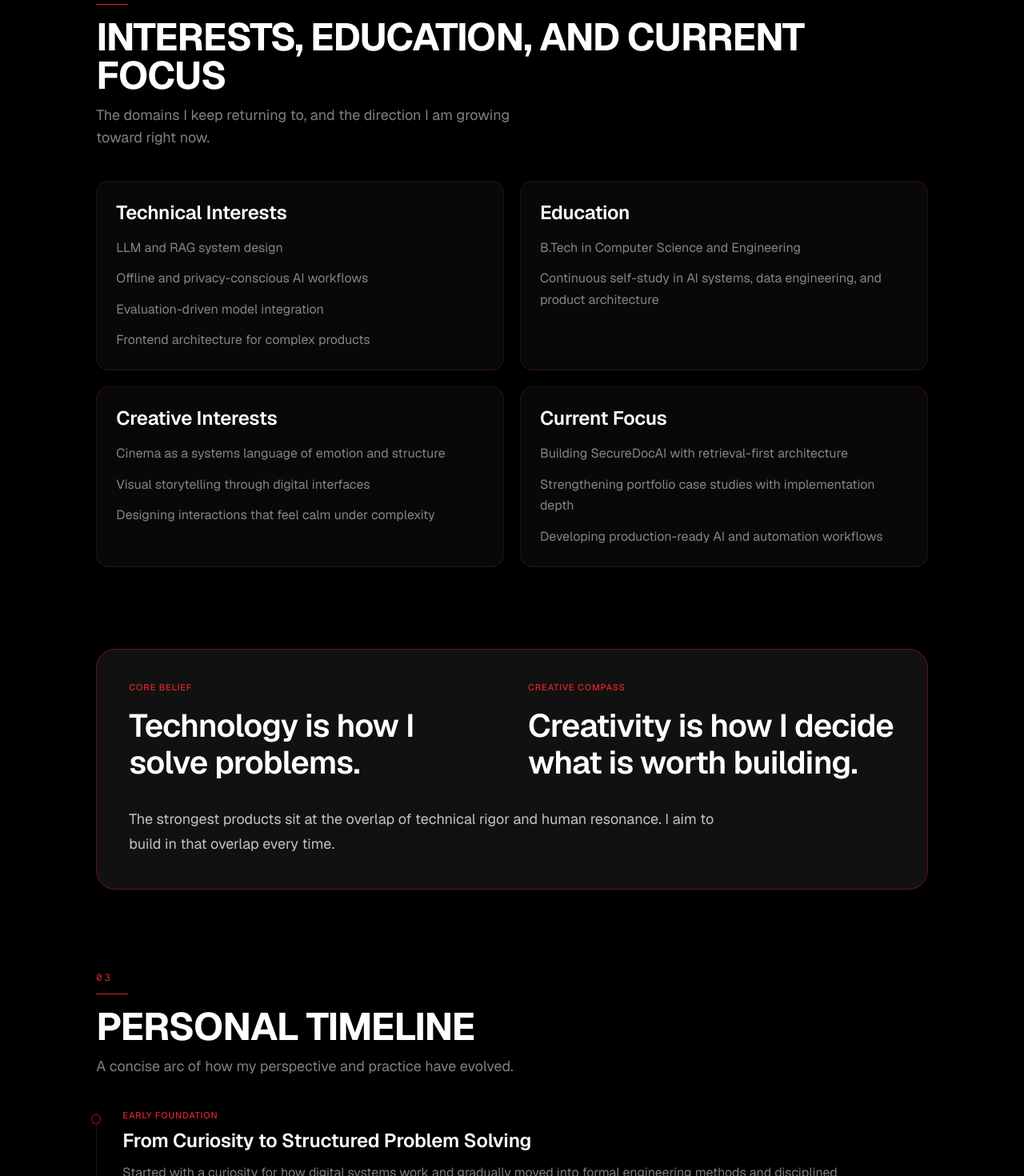
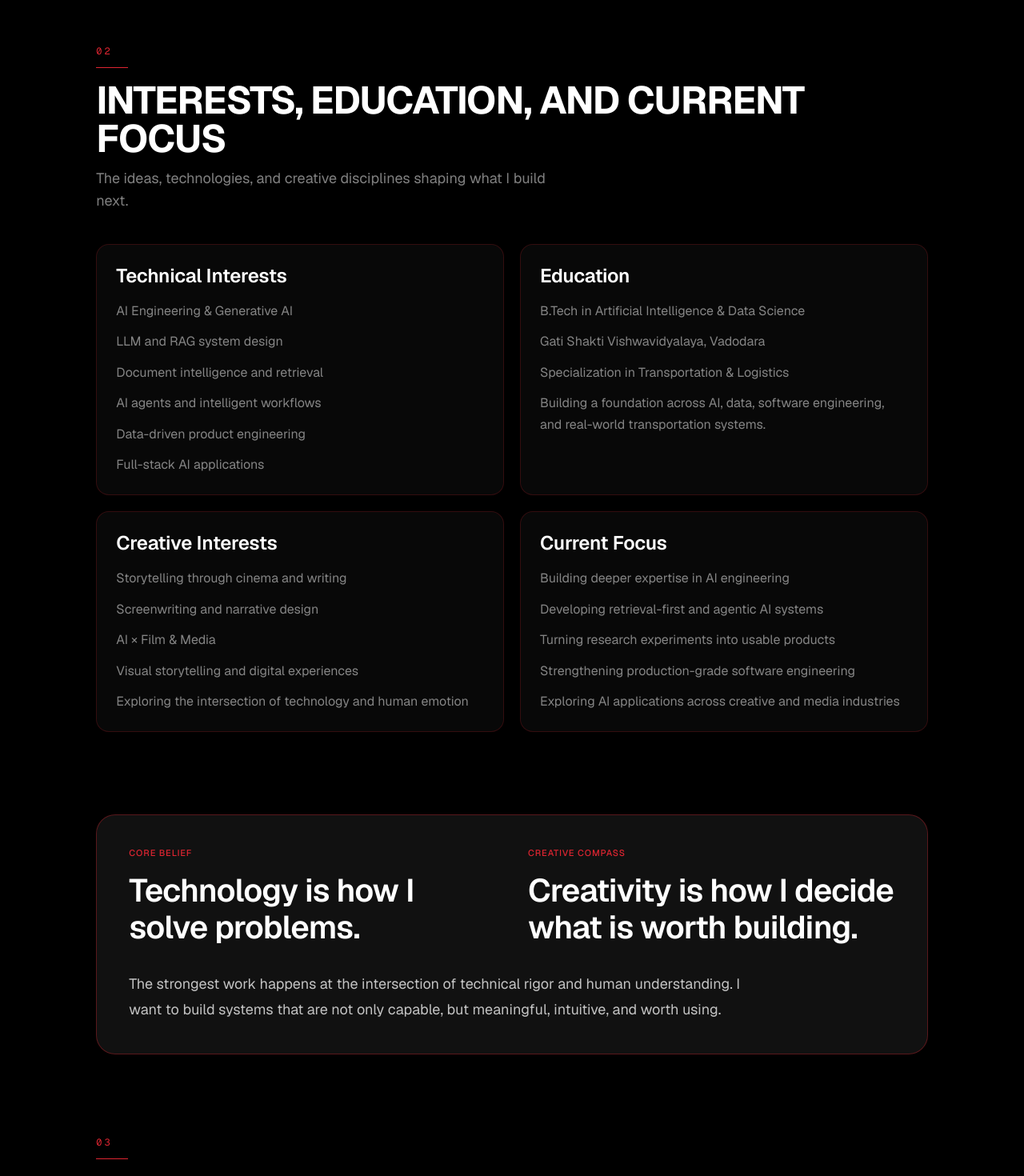
Before and after one commit to ajiteshchanna/AjiteshPortfolio, a Next.js app: page /about in a window 1280 px wide. Shown: the part 1180-2650 px from the top of the page at 80% size. Built offline with nearby package versions, Linux system fonts and the light colour scheme; no server answers.

Commit message:
adding experience

```diff
--- a/src/components/about/AboutHero.tsx
+++ b/src/components/about/AboutHero.tsx
@@ -19,7 +19,7 @@ export function AboutHero() {
 
           <div className="mt-8 flex flex-wrap gap-3">
             <Button href="/projects" size="lg">Explore My Work</Button>
-            <Button href="/contact" variant="secondary" size="lg">Start a Conversation</Button>
+            <Button href="/contact" variant="secondary" size="lg">Let&#39;s Build Something</Button>
           </div>
 
           <div className="mt-8">
--- a/src/components/about/AboutInterests.tsx
+++ b/src/components/about/AboutInterests.tsx
@@ -29,7 +29,7 @@ export function AboutInterests() {
           <SectionHeading
             number="02"
             title="Interests, Education, and Current Focus"
-            subtitle="The domains I keep returning to, and the direction I am growing toward right now."
+            subtitle="The ideas, technologies, and creative disciplines shaping what I build next."
             className="mb-10"
           />
 
--- a/src/components/about/AboutVisualStatement.tsx
+++ b/src/components/about/AboutVisualStatement.tsx
@@ -19,8 +19,8 @@ export function AboutVisualStatement() {
             </div>
 
             <p className="mt-8 max-w-3xl type-body-lg text-fg-secondary">
-              The strongest products sit at the overlap of technical rigor and human resonance.
-              I aim to build in that overlap every time.
+              The strongest work happens at the intersection of technical rigor and human understanding.
+              I want to build systems that are not only capable, but meaningful, intuitive, and worth using.
             </p>
           </div>
         </Reveal>
--- a/src/data/about.ts
+++ b/src/data/about.ts
@@ -9,9 +9,9 @@ export const ABOUT_INTRO = {
   eyebrow: "About",
   title: "Engineering Depth, Creative Intent",
   lead:
-    "I am an AI engineer and creative technologist focused on building systems that are robust in production and meaningful in human terms.",
+    "I'm an AI engineer and creative technologist interested in building intelligent systems that are technically rigorous, useful in practice, and thoughtfully designed.",
   summary:
-    "My work combines applied AI, product engineering, and narrative thinking to turn difficult problems into usable, scalable solutions.",
+    "My work sits at the intersection of artificial intelligence, software engineering, data, and storytelling. I enjoy going deep into a problem — understanding how a system should work, building it, testing it, and finding ways to make the experience around it feel simple.",
 };
 
 export const ABOUT_PERSPECTIVES = [
@@ -19,67 +19,89 @@ export const ABOUT_PERSPECTIVES = [
     id: "philosophy",
     title: "Engineering Philosophy",
     body:
-      "I prefer clear architecture over clever shortcuts. I build with iteration in mind: small validated steps, measurable outcomes, and systems that can be maintained by teams over time.",
+      "I prefer understanding the system before optimizing the solution. I build with clear architecture, small validated iterations, and measurable outcomes — because good engineering should remain understandable, testable, and maintainable.",
   },
   {
     id: "motivation",
     title: "What Drives Me",
     body:
-      "I am motivated by problems where technology can reduce friction in real lives. The goal is not novelty for its own sake, but clarity, reliability, and impact.",
+      "I'm drawn to problems where technology can turn complexity into clarity. I care less about building something simply because it is technically impressive, and more about whether it solves a real problem and creates something people can actually use.",
   },
 ] as const;
 
 export const ABOUT_TECHNICAL_INTERESTS = [
+  "AI Engineering & Generative AI",
   "LLM and RAG system design",
-  "Offline and privacy-conscious AI workflows",
-  "Evaluation-driven model integration",
-  "Frontend architecture for complex products",
+  "Document intelligence and retrieval",
+  "AI agents and intelligent workflows",
+  "Data-driven product engineering",
+  "Full-stack AI applications",
 ] as const;
 
 export const ABOUT_EDUCATION = [
-  "B.Tech in Computer Science and Engineering",
-  "Continuous self-study in AI systems, data engineering, and product architecture",
+  "B.Tech in Artificial Intelligence & Data Science",
+  "Gati Shakti Vishwavidyalaya, Vadodara",
+  "Specialization in Transportation & Logistics",
+  "Building a foundation across AI, data, software engineering, and real-world transportation systems.",
 ] as const;
 
 export const ABOUT_CREATIVE_INTERESTS = [
-  "Cinema as a systems language of emotion and structure",
-  "Visual storytelling through digital interfaces",
-  "Designing interactions that feel calm under complexity",
+  "Storytelling through cinema and writing",
+  "Screenwriting and narrative design",
+  "AI × Film & Media",
+  "Visual storytelling and digital experiences",
+  "Exploring the intersection of technology and human emotion",
 ] as const;
 
 export const ABOUT_CURRENT_FOCUS = [
-  "Building SecureDocAI with retrieval-first architecture",
-  "Strengthening portfolio case studies with implementation depth",
-  "Developing production-ready AI and automation workflows",
+  "Building deeper expertise in AI engineering",
+  "Developing retrieval-first and agentic AI systems",
+  "Turning research experiments into usable products",
+  "Strengthening production-grade software engineering",
+  "Exploring AI applications across creative and media industries",
 ] as const;
 
 export const ABOUT_TIMELINE: AboutTimelineItem[] = [
   {
     id: "foundation",
-    period: "Early Foundation",
-    title: "From Curiosity to Structured Problem Solving",
+    period: "The Foundation",
+    title: "From Curiosity to Engineering",
     description:
-      "Started with a curiosity for how digital systems work and gradually moved into formal engineering methods and disciplined implementation habits.",
+      "Started by exploring how software and digital systems work, gradually developing a stronger foundation in programming, data, and problem solving through academic projects and experimentation.",
   },
   {
-    id: "industry-exposure",
-    period: "Industry Exposure",
-    title: "Learning in Real Operational Contexts",
+    id: "real-world-exposure",
+    period: "Real-World Exposure",
+    title: "Learning Beyond the Classroom",
     description:
-      "Contributed in internship and deployment environments where reliability, communication, and execution quality mattered as much as raw technical ability.",
+      "Internships and real-world projects introduced me to the difference between building something that works and building something that can actually be used, maintained, communicated, and improved.",
   },
   {
     id: "ai-shift",
-    period: "AI Focus",
-    title: "Shifting Toward Intelligent Systems",
+    period: "The AI Shift",
+    title: "From Building Software to Building Intelligence",
     description:
-      "Moved deeper into AI engineering, especially retrieval systems, document intelligence, and practical model integration for real use cases.",
+      "Moved deeper into artificial intelligence, exploring machine learning, NLP, retrieval systems, generative AI, and intelligent workflows — with a growing focus on understanding systems rather than simply using models.",
   },
   {
-    id: "present",
-    period: "Present",
-    title: "Builder Mode",
+    id: "builder",
+    period: "The Builder",
+    title: "Turning Experiments Into Systems",
     description:
-      "Currently focused on shipping thoughtful AI products that balance technical rigor with clear user experience and long-term maintainability.",
+      "Began building more ambitious systems across document intelligence, AI agents, recommendation engines, automation, and full-stack applications — focusing increasingly on architecture, evaluation, and real-world usability.",
+  },
+  {
+    id: "creative-thread",
+    period: "The Creative Thread",
+    title: "Where Technology Meets Storytelling",
+    description:
+      "Alongside engineering, I kept returning to writing, cinema, and storytelling. That creative practice changed how I think about technology — not only as something to engineer, but as something that can communicate, create emotion, and shape experiences.",
+  },
+  {
+    id: "now",
+    period: "Now",
+    title: "Building at the Intersection",
+    description:
+      "Today, I'm focused on becoming a stronger AI engineer while exploring the intersection of intelligent systems, product engineering, and creative technology — building things that are technically deep, practically useful, and distinctly human.",
   },
 ];
--- a/src/data/experience.ts
+++ b/src/data/experience.ts
@@ -4,38 +4,65 @@ export const EXPERIENCE: ExperienceItem[] = [
   {
     id: "siemens-internship",
     organization: "Siemens",
+    role: "Data Visualization & Analytics Intern",
+    duration: "May 2026 — August 2026",
+    location: "Pune, India",
+    responsibilities: [
+      "Worked within the Data Visualization & Analytics team on Power BI report and dashboard design.",
+      "Explored AI capabilities and intelligent features within Power BI for practical workflow integration.",
+      "Implemented navigation sidebar and dynamic title features for improved report usability.",
+      "Worked on JSON-based Power BI theme customization and dark-mode dashboard design.",
+      "Improved filter-panel behavior and report interaction design for clearer data exploration.",
+      "Contributed to documentation and structured analysis of Power BI capabilities and implementation approaches.",
+    ],
+    technologies: ["Power BI", "Python", "PostgreSQL", "JSON", "Data Visualization"],
+    achievements: [
+      "Explored practical ways to integrate AI capabilities into Power BI analytics workflows.",
+      "Improved report usability through navigation, filtering, and interface enhancements.",
+      "Investigated JSON theme customization for more consistent dashboard experiences.",
+      "Documented findings, implementation approaches, and learnings for internal reference.",
+    ],
+    impact:
+      "Developed practical experience in enterprise data visualization, dashboard engineering, analytics workflows, and communicating technical findings in a professional environment.",
+  },
+  {
+    id: "dmrc-internship",
+    organization: "Delhi Metro Rail Corporation (DMRC)",
     role: "Engineering Intern",
     duration: "2025",
     location: "India",
     responsibilities: [
-      "Supported engineering analysis and reporting workflows used by internal teams.",
-      "Contributed implementation improvements to internal tooling and data preparation routines.",
-      "Collaborated with cross-functional stakeholders to translate requirements into reliable deliverables.",
+      "Gained exposure to engineering and operational processes within the metro rail ecosystem.",
+      "Observed how technical activities are coordinated within a large transportation organization.",
+      "Developed an understanding of professional engineering workflows, documentation, and operational discipline.",
     ],
-    technologies: ["Python", "Power BI", "SQL"],
+    technologies: ["Engineering", "Transportation", "Operations"],
     achievements: [
-      "Delivered maintainable scripts for recurring technical tasks and report preparation.",
-      "Improved operational signal visibility through clearer dashboard outputs.",
+      "Gained first-hand exposure to real-world transportation engineering.",
+      "Developed an understanding of how technical systems interact with large-scale operational environments.",
+      "Strengthened professional communication and structured problem-solving skills.",
     ],
     impact:
-      "Contributed to faster turnaround in routine engineering insight cycles by reducing repeated manual reporting effort.",
+      "Provided valuable early exposure to real-world engineering and transportation operations, helping connect my academic foundation with practical industry environments.",
   },
   {
-    id: "dmrc-deployment",
-    organization: "DMRC Deployment Context",
-    role: "Systems Deployment Contributor",
-    duration: "2025",
-    location: "India",
+    id: "drm-internship",
+    organization: "DRM, Pratapnagar",
+    role: "Engineering Intern",
+    duration: "2024",
+    location: "Vadodara, India",
     responsibilities: [
-      "Worked on deployment-related technical coordination in a rail operations environment.",
-      "Assisted with reliability-focused implementation and deployment documentation tasks.",
+      "Observed professional engineering and operational workflows in a railway environment.",
+      "Gained exposure to how technical processes operate within a large transportation organization.",
+      "Developed an early understanding of professional communication, structured workflows, and operational discipline.",
     ],
-    technologies: ["Automation", "Monitoring", "Documentation"],
+    technologies: ["Engineering", "Operations", "Transportation"],
     achievements: [
-      "Helped maintain consistency across deployment process steps and handover checkpoints.",
-      "Reduced friction in repeatable operational workflows through clearer process structure.",
+      "Gained first-hand exposure to a real-world engineering environment.",
+      "Developed a better understanding of how technical work connects with operational processes.",
+      "Built early professional experience within the transportation and railway ecosystem.",
     ],
     impact:
-      "Supported smoother execution in a high-dependency operations context by improving process clarity and deployment coordination.",
+      "Provided an early foundation for understanding how engineering decisions and technical processes operate within real transportation environments.",
   },
 ];
```
Also changed, not shown: src/app/experience/page.tsx (+6 -6 lines), src/components/experience/ExperienceTimeline.tsx (+3 -7 lines).
